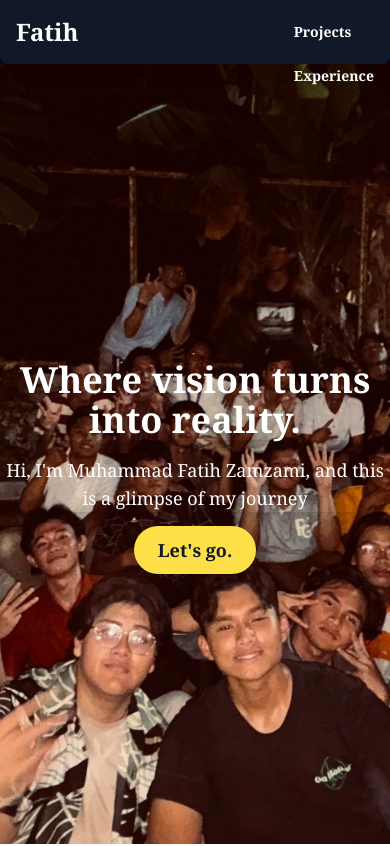
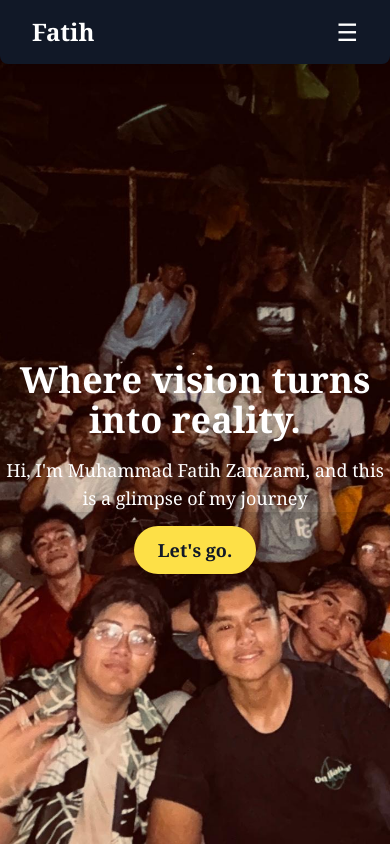
Before and after one commit to enclaire1443/Intern-FE-Week2, a React (Vite) app: page / in a window 390 px wide. Shown: the top 846 px of the page. Built offline with nearby package versions, Linux system fonts and the light colour scheme; a web font is replaced by a local one.

Commit message:
mobile navbar

```diff
--- a/src/components/NavBar.jsx
+++ b/src/components/NavBar.jsx
@@ -1,7 +1,9 @@
-import React from 'react';
+import React, { useState } from 'react';
 import { Link } from 'react-router-dom';
 
 const NavBar = () => {
+  const [isMobileMenuOpen, setIsMobileMenuOpen] = useState(false);
+
   const scrollToSection = (id) => {
     const section = document.getElementById(id);
     if (section) {
@@ -10,11 +12,23 @@ const NavBar = () => {
   };
 
   return (
-    <div className="bg-gray-900 w-full h-16 flex justify-between items-center text-white fixed top-0 z-50 rounded-b-lg shadow-lg px-4 sm:px-8">
+    <div className="bg-gray-900 w-full h-16 flex justify-between items-center text-white fixed top-0 z-50 rounded-b-lg shadow-lg px-8">
       <Link to="/" className="text-2xl font-bold text-white hover:text-yellow-400 transition duration-200">
         Fatih
       </Link>
-      <div className="flex gap-6 text-sm font-semibold sm:flex-row flex-col sm:items-center items-start">
+
+      {/* Mobile Menu Button */}
+      <div className="sm:hidden">
+        <button
+          onClick={() => setIsMobileMenuOpen(!isMobileMenuOpen)}
+          className="text-white text-2xl"
+        >
+          ☰
+        </button>
+      </div>
+
+      {/* Desktop Links (Hidden on mobile) */}
+      <div className="hidden sm:flex gap-6 text-s font-semibold">
         <Link to="#About" onClick={() => scrollToSection('About')} className="hover:text-yellow-400 transition duration-200">
           About
         </Link>
@@ -25,6 +39,42 @@ const NavBar = () => {
           Experience
         </Link>
       </div>
+
+      {/* Mobile Menu */}
+      {isMobileMenuOpen && (
+        <div className="sm:hidden absolute top-16 right-8 bg-gray-900 text-white shadow-lg p-4 rounded-lg">
+          <Link
+            to="#About"
+            onClick={() => {
+              scrollToSection('About');
+              setIsMobileMenuOpen(false);
+            }}
+            className="block px-4 py-2 hover:text-yellow-400 transition duration-200"
+          >
+            About
+          </Link>
+          <Link
+            to="#Projects"
+            onClick={() => {
+              scrollToSection('Projects');
+              setIsMobileMenuOpen(false);
+            }}
+            className="block px-4 py-2 hover:text-yellow-400 transition duration-200"
+          >
+            Projects
+          </Link>
+          <Link
+            to="#Experience"
+            onClick={() => {
+              scrollToSection('Experience');
+              setIsMobileMenuOpen(false);
+            }}
+            className="block px-4 py-2 hover:text-yellow-400 transition duration-200"
+          >
+            Experience
+          </Link>
+        </div>
+      )}
     </div>
   );
 };
```
